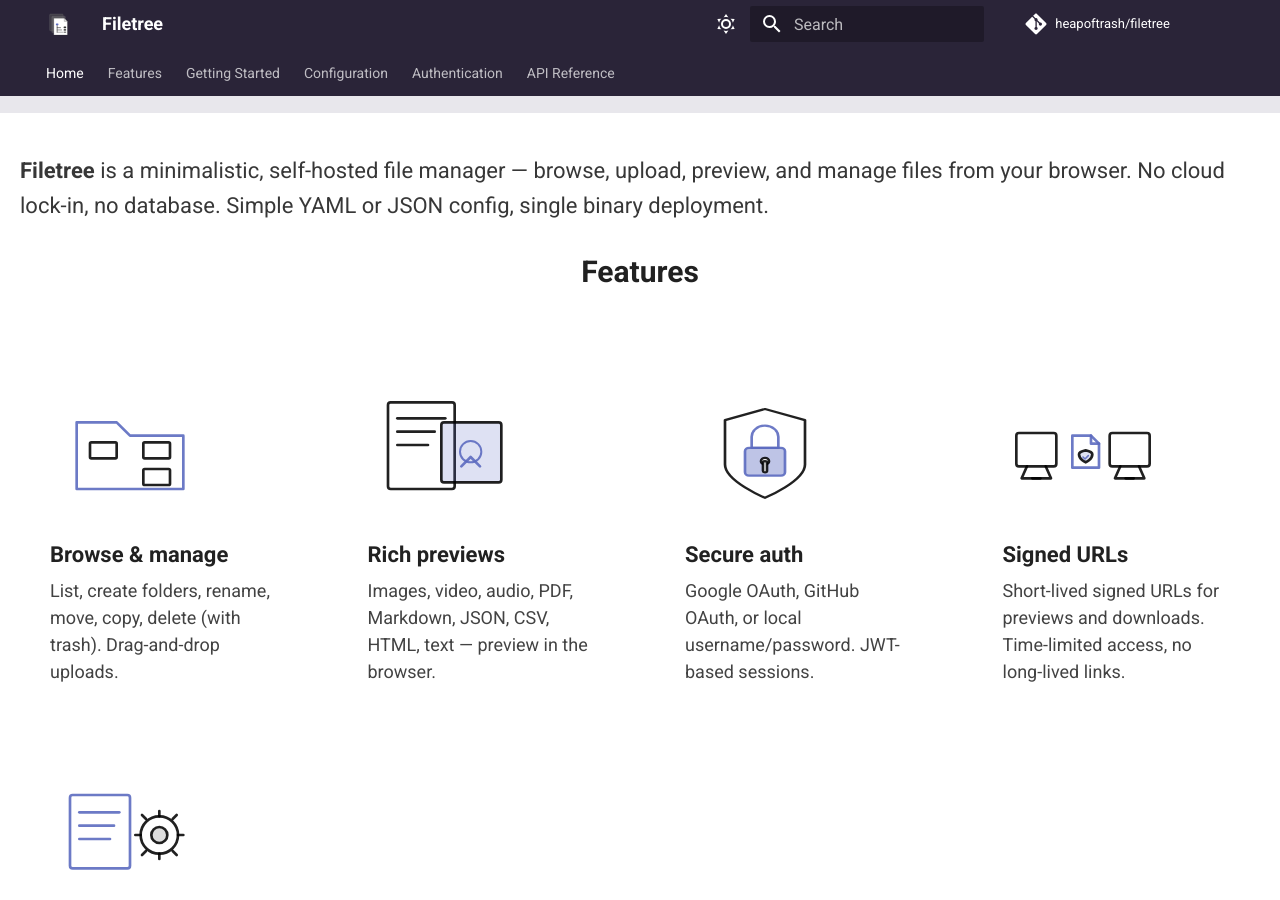
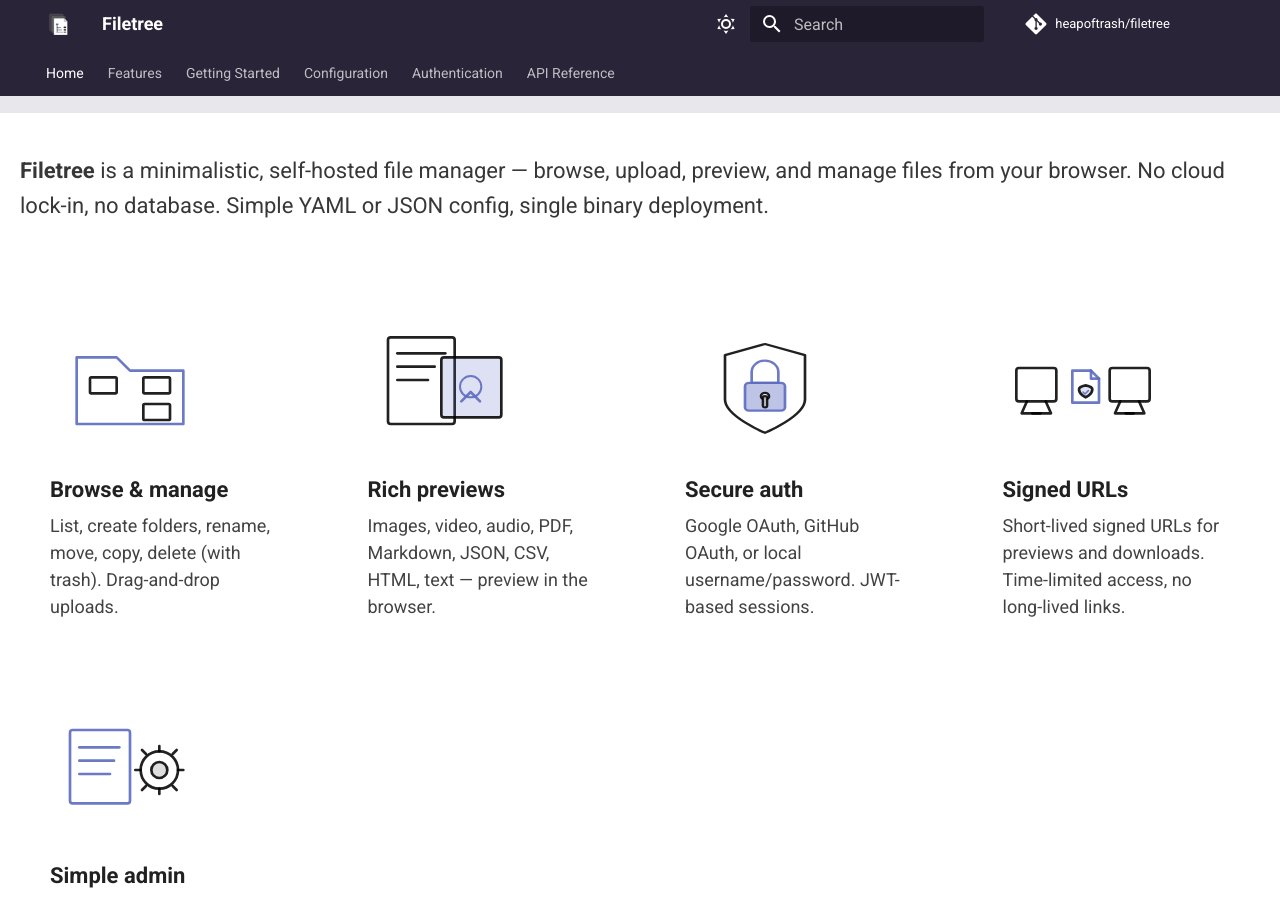
Before and after one commit to heapoftrash/filetree, an MkDocs documentation site: the page built from docs/index.md, in a window 1280 px wide and 900 px high, scrolled down 586 px. Built offline with MkDocs 1.6.1 and Material for MkDocs 9.7.7, drawn with Linux system fonts in a browser that asks for light colours; comment, search, counter and statistics services are not loaded.

Commit message:
chore(docs): adjust styling and svg

```diff
--- a/docs/assets/styles/hero.css
+++ b/docs/assets/styles/hero.css
@@ -163,17 +163,6 @@
   line-height: 1.6;
   opacity: 0.9;
   margin: 2rem auto 1.5rem;
-  max-width: 64rem;
-  padding: 0 1rem;
-  color: var(--md-default-fg-color);
-}
-
-/* Features heading */
-.md-features-heading {
-  text-align: center;
-  font-size: 1.5rem;
-  font-weight: 600;
-  margin: 0 auto 1.5rem;
   max-width: 64rem;
   padding: 0 1rem;
   color: var(--md-default-fg-color);
--- a/docs/overrides/home.html
+++ b/docs/overrides/home.html
@@ -76,7 +76,6 @@
 {% endif %}
 
 {% if page.meta.features %}
-<h2 class="md-features-heading">Features</h2>
 <div class="md-features">
   {% for feature in page.meta.features %}
   <div class="md-feature-card md-feature-card--{% if feature.image == 'assets/images/browse-manage.svg' %}browse{% elif feature.image == 'assets/images/rich-preview.svg' %}preview{% elif feature.image == 'assets/images/secure-auth.svg' %}auth{% elif feature.image == 'assets/images/signed-url.svg' %}signedurl{% elif feature.image == 'assets/images/simple-admin.svg' %}simpleadmin{% else %}default{% endif %}">
```
